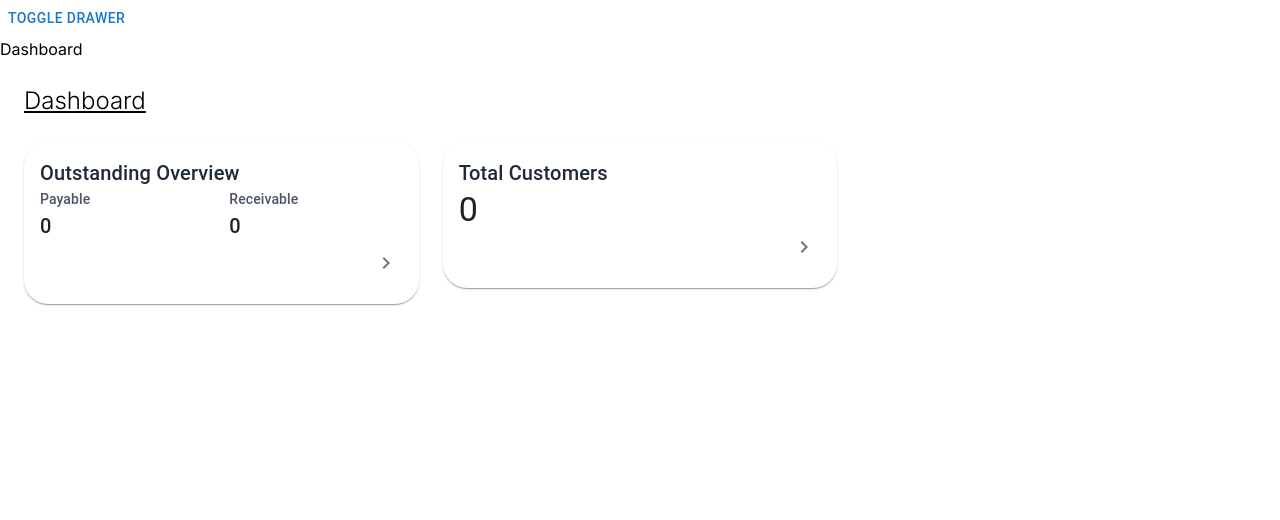
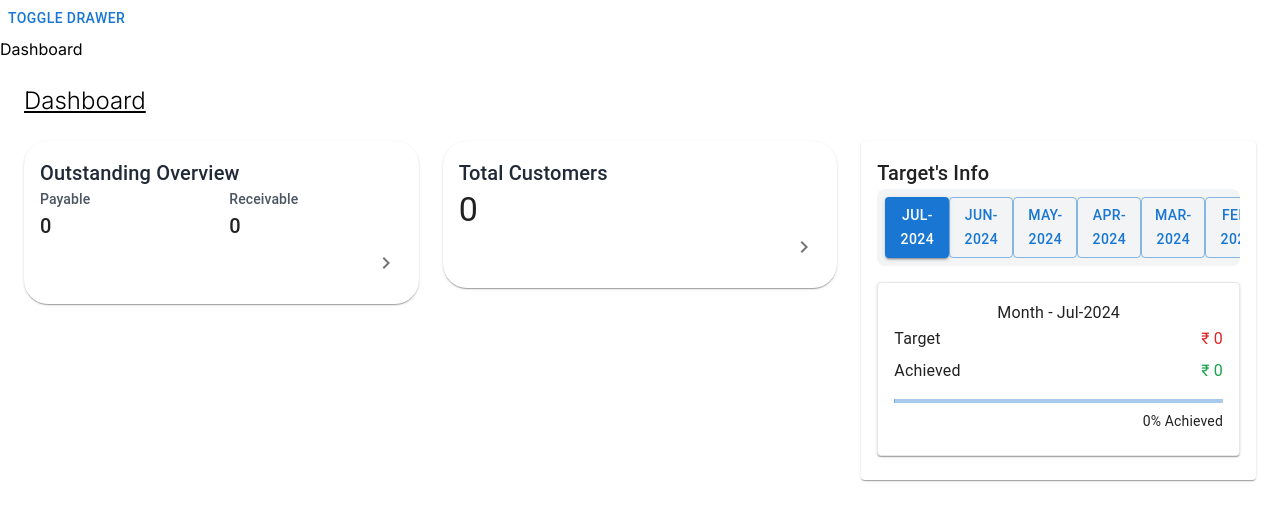
Before and after one commit to softgen-mustafa/softgen-web, a Next.js app: page /dashboard in a window 1280 px wide. Shown: the top 520 px of the page. Built offline with nearby package versions, Linux system fonts and the light colour scheme; no server answers.

Commit message:
Sales Report Porting done and helper as well

```diff
--- /dev/null
+++ b/app/dashboard/cards/sales_report_card.tsx
@@ -0,0 +1,147 @@
+"use client";
+
+import React, { useEffect, useRef, useState } from "react";
+import {
+  Card,
+  CardContent,
+  Typography,
+  Button,
+  LinearProgress,
+  CircularProgress,
+  Box,
+} from "@mui/material";
+import { getAsync, getBmrmBaseUrl } from "@/app/services/rest_services";
+import {
+  numericToString,
+  getPreviousMonths,
+} from "@/app/services/Local/helper";
+
+interface Target {
+  currency: string;
+  targetAmount: number;
+  achievedAmount: number;
+  pc_accomplished: number;
+}
+
+const SalesReportCard = () => {
+  const [isLoading, setIsLoading] = useState(false);
+  const [months, setMonths] = useState<
+    { month: string; isSelected: boolean }[]
+  >([]);
+  const selectedMonth = useRef("");
+  const [targets, setTargets] = useState<Target>({
+    currency: "₹",
+    targetAmount: 0,
+    achievedAmount: 0,
+    pc_accomplished: 0,
+  });
+
+  useEffect(() => {
+    salesReportDashboardApi();
+
+    const pastMonths = getPreviousMonths(18).map((month, index) => ({
+      month,
+      isSelected: index === 0,
+    }));
+    setMonths(pastMonths);
+    selectedMonth.current = pastMonths[0].month;
+  }, []);
+
+  const salesReportDashboardApi = async () => {
+    try {
+      setIsLoading(true);
+      const url = `${getBmrmBaseUrl()}/executive-target/performance/month/${
+        selectedMonth.current
+      }`;
+      const response = await getAsync(url);
+
+      setTargets({
+        currency: response.currency ?? "₹",
+        targetAmount: response.target ?? 0,
+        achievedAmount: response.sales ?? 0,
+        pc_accomplished: isNaN(response.pc_accomplished)
+          ? 0
+          : response.pc_accomplished,
+      });
+    } catch (error) {
+      console.error("Could not load Targets", error);
+    } finally {
+      setIsLoading(false);
+    }
+  };
+
+  return (
+    <Card className="bg-white shadow-md rounded-2xl">
+      <CardContent className="p-4">
+        {isLoading ? (
+          <Box className="flex justify-center items-center h-40">
+            <CircularProgress />
+          </Box>
+        ) : (
+          <>
+            <Typography variant="h6" className="font-semibold mb-3">
+              {"Target's Info"}
+            </Typography>
+            <Box className="bg-gray-100 rounded-lg p-2 mb-4 overflow-x-auto flex">
+              {months.map((entry, index) => (
+                <Button
+                  key={index}
+                  onClick={() => {
+                    const newMonths = months.map((m) => ({
+                      ...m,
+                      isSelected: m.month === entry.month,
+                    }));
+                    setMonths(newMonths);
+                    selectedMonth.current = entry.month;
+                    salesReportDashboardApi();
+                  }}
+                  className={`mr-2 ${
+                    entry.isSelected ? "bg-green-200" : "bg-gray-200"
+                  }`}
+                  variant={entry.isSelected ? "contained" : "outlined"}
+                >
+                  {entry.month}
+                </Button>
+              ))}
+            </Box>
+            <Card className="border border-gray-200 rounded-lg">
+              <CardContent>
+                <Typography variant="subtitle1" className="text-center mb-2">
+                  Month - {selectedMonth.current}
+                </Typography>
+                <Box className="flex justify-between mb-2">
+                  <Typography variant="body1">Target</Typography>
+                  <Typography
+                    variant="body1"
+                    className="font-bold text-red-600"
+                  >
+                    ₹ {numericToString(targets.targetAmount)}
+                  </Typography>
+                </Box>
+                <Box className="flex justify-between mb-4">
+                  <Typography variant="body1">Achieved</Typography>
+                  <Typography
+                    variant="body1"
+                    className="font-bold text-green-600"
+                  >
+                    ₹ {numericToString(targets.achievedAmount)}
+                  </Typography>
+                </Box>
+                <LinearProgress
+                  variant="determinate"
+                  value={targets.pc_accomplished}
+                  className="mb-2 h-2"
+                />
+                <Typography variant="body2" className="text-right">
+                  {numericToString(targets.pc_accomplished)}% Achieved
+                </Typography>
+              </CardContent>
+            </Card>
+          </>
+        )}
+      </CardContent>
+    </Card>
+  );
+};
+
+export { SalesReportCard };
--- a/app/dashboard/page.tsx
+++ b/app/dashboard/page.tsx
@@ -1,7 +1,8 @@
 import { CustomerDetailsCard } from "./cards/customer_card";
 import { Grid } from "@mui/material";
 import { OutstandingCard } from "./cards/outstanding_card";
-const Page = () => {
+import { SalesReportCard } from "./cards/sales_report_card";
+const DashboardPage = () => {
   return (
     <div className="p-6">
       <h1 className="text-2xl font-light underline mb-6">Dashboard</h1>
@@ -12,9 +13,13 @@ const Page = () => {
         <Grid item xs={12} md={4}>
           <CustomerDetailsCard />
         </Grid>
+        <Grid item xs={12} md={4}>
+          <SalesReportCard />
+        </Grid>
+
 
       </Grid>
     </div>
   );
 };
-export default Page;
+export default DashboardPage;
--- /dev/null
+++ b/app/services/Local/helper.tsx
@@ -0,0 +1,68 @@
+"use client";
+
+const numericToString = (value: number | null | undefined | string): string => {
+  if (value === null || value === undefined || value === "") {
+    return "0";
+  }
+  return value === 0 ? "0" : parseFloat(value.toString()).toLocaleString();
+};
+
+const convertToDecimal = (value: number | null | undefined | string): string => {
+  if (value === null || value === undefined || value === "") {
+    return "0";
+  }
+
+  let num = parseFloat(value.toString());
+  if (isNaN(num)) {
+    return "0";
+  }
+
+  const suffixes: string[] = ["", "k", "L", "Cr", "T", "P", "E"];
+  let magnitude = 0;
+
+  if (num >= 1e7) {
+    num = num / 1e7;
+    magnitude = 3;
+  } else if (num >= 1e5) {
+    num = num / 1e5;
+    magnitude = 2;
+  } else if (num >= 1e3) {
+    num = num / 1e3;
+    magnitude = 1;
+  }
+
+  return `${Math.floor(num * 100) / 100} ${suffixes[magnitude]}`;
+};
+
+const getPreviousMonths = (count: number): string[] => {
+  const months: string[] = [];
+  const now = new Date();
+  const monthNames: string[] = [
+    "Jan", "Feb", "Mar", "Apr", "May", "Jun",
+    "Jul", "Aug", "Sep", "Oct", "Nov", "Dec"
+  ];
+
+  for (let i = 0; i < count; i++) {
+    const date = new Date(now.getFullYear(), now.getMonth() - i, 1);
+    const month = monthNames[date.getMonth()];
+    const year = date.getFullYear();
+    months.push(`${month}-${year}`);
+  }
+  return months;
+};
+
+const convertToDate = (dateString: string): string => {
+  const date = new Date(dateString);
+  const day = String(date.getDate()).padStart(2, "0");
+  const month = String(date.getMonth() + 1).padStart(2, "0");
+  const year = date.getFullYear();
+
+  return `${day}-${month}-${year}`;
+};
+
+export {
+  numericToString,
+  convertToDecimal,
+  getPreviousMonths,
+  convertToDate,
+};
```
